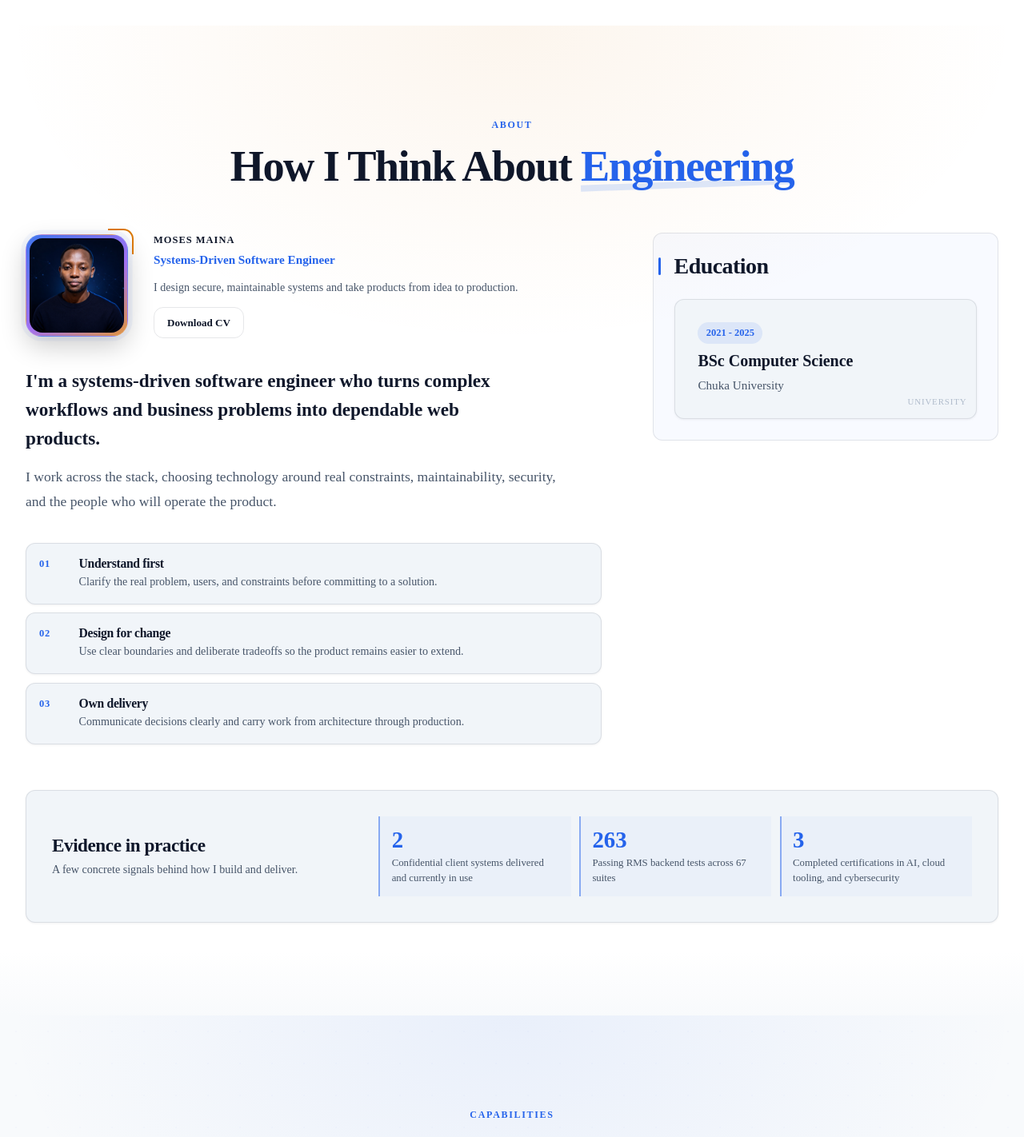
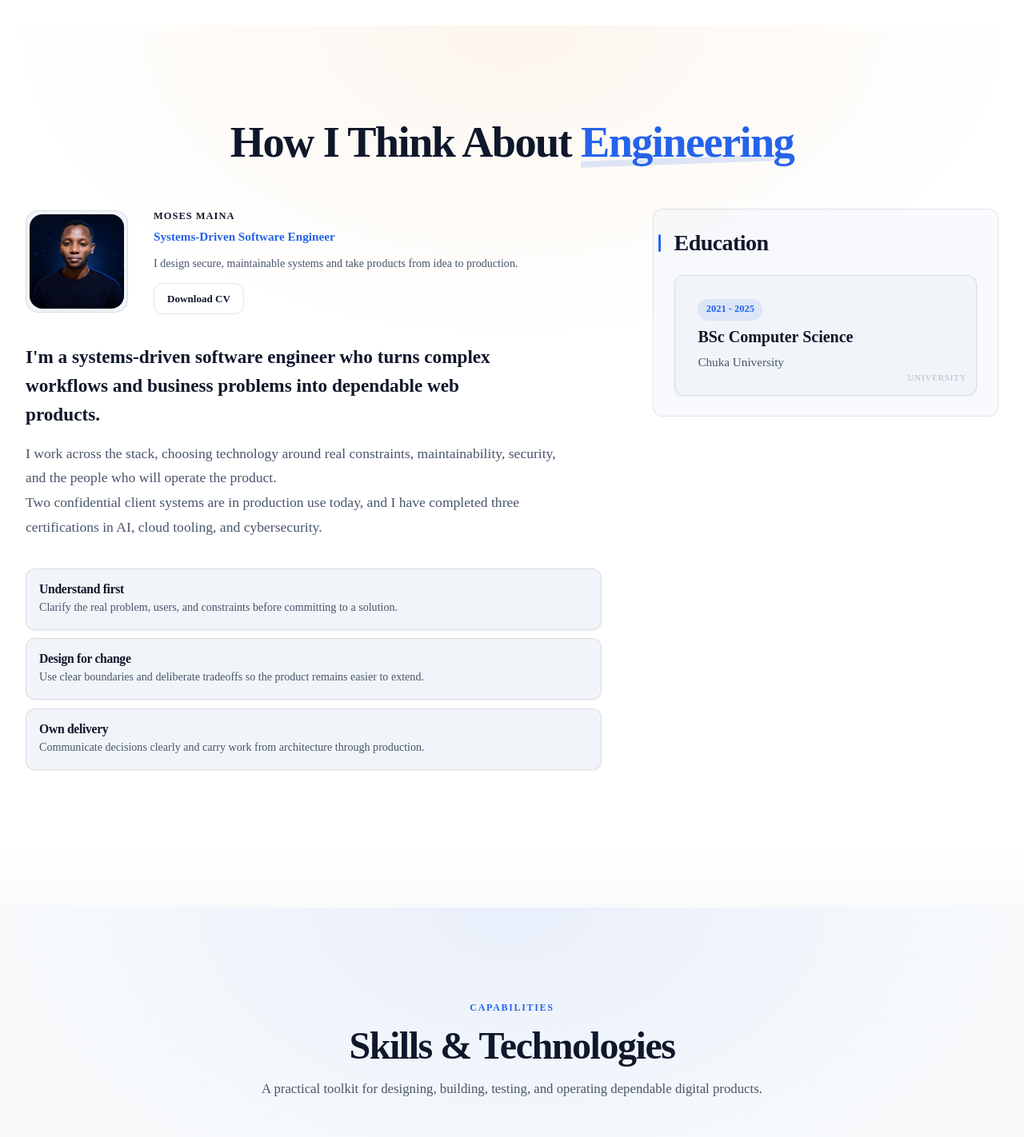
Before and after one commit to CamlineKe/portfolio, a Next.js app: page / in a window 1280 px wide. Shown: the part 4086-5508 px from the top of the page at 80% size. Built offline with nearby package versions, Linux system fonts and the light colour scheme.

Commit message:
refactor(about): simplify evidence and portrait frame
Remove the metric strip and count-up, fold proof into prose, and replace
the gradient portrait frame with a token border. Drop gsap.

```diff
--- a/components/About.tsx
+++ b/components/About.tsx
@@ -2,7 +2,6 @@ import React from 'react';
 import Image from 'next/image';
 import { motion, useReducedMotion } from 'framer-motion';
 import { useCanHover } from '../hooks/useCanHover';
-import { useCountUp } from '../hooks/useScrollAnimation';
 import {
   createContainerVariants,
   createItemVariants,
@@ -50,22 +49,6 @@ const About: React.FC = () => {
     },
   ];
 
-  const evidence = [
-    {
-      value: '2',
-      label: 'Confidential client systems delivered and currently in use',
-    },
-    {
-      value: '263',
-      label: 'Passing RMS backend tests across 67 suites',
-    },
-    {
-      value: '3',
-      label: 'Completed certifications in AI, cloud tooling, and cybersecurity',
-    },
-  ];
-
-  const countUpRef = useCountUp();
   const containerVariants = createContainerVariants(Boolean(prefersReducedMotion), 0.18);
   const itemVariants = createItemVariants(Boolean(prefersReducedMotion), 24, 0.55);
 
@@ -79,16 +62,12 @@ const About: React.FC = () => {
           whileInView="visible"
           viewport={sectionViewport}
         >
-          <motion.p className={styles.eyebrow} variants={itemVariants}>
-            About
-          </motion.p>
           <motion.h2 className={styles.title} variants={itemVariants}>
             How I Think About <span className={styles.highlight}>Engineering</span>
           </motion.h2>
 
           <div className={styles.gridContainer}>
             <motion.div className={styles.leftColumn} variants={itemVariants}>
-              {/* Portrait moved from Hero */}
               <div className={styles.portraitBlock}>
                 <div className={styles.portraitFrame}>
                   <Image
@@ -130,6 +109,10 @@ const About: React.FC = () => {
                   maintainability, security, and the people who will operate the
                   product.
                 </p>
+                <p className={styles.text}>
+                  Two confidential client systems are in production use today, and I have
+                  completed three certifications in AI, cloud tooling, and cybersecurity.
+                </p>
               </div>
 
               <div
@@ -137,21 +120,16 @@ const About: React.FC = () => {
                 role="list"
                 aria-label="Working principles"
               >
-                {workingPrinciples.map((principle, index) => (
+                {workingPrinciples.map((principle) => (
                   <div
                     className={styles.principle}
                     key={principle.title}
                     role="listitem"
                   >
-                    <span className={styles.principleNumber} aria-hidden="true">
-                      {String(index + 1).padStart(2, '0')}
-                    </span>
-                    <div>
-                      <h3 className={styles.principleTitle}>{principle.title}</h3>
-                      <p className={styles.principleDescription}>
-                        {principle.description}
-                      </p>
-                    </div>
+                    <h3 className={styles.principleTitle}>{principle.title}</h3>
+                    <p className={styles.principleDescription}>
+                      {principle.description}
+                    </p>
                   </div>
                 ))}
               </div>
@@ -182,27 +160,6 @@ const About: React.FC = () => {
               </div>
             </motion.div>
           </div>
-
-          <motion.div
-            className={styles.evidenceSection}
-            variants={itemVariants}
-            ref={countUpRef}
-          >
-            <div className={styles.evidenceHeader}>
-              <h3 className={styles.evidenceTitle}>Evidence in practice</h3>
-              <p className={styles.evidenceIntro}>
-                A few concrete signals behind how I build and deliver.
-              </p>
-            </div>
-            <div className={styles.evidenceGrid}>
-              {evidence.map((item) => (
-                <div className={styles.evidenceItem} key={item.label}>
-                  <strong data-count={item.value}>{item.value}</strong>
-                  <span>{item.label}</span>
-                </div>
-              ))}
-            </div>
-          </motion.div>
         </motion.div>
       </div>
     </section>
--- a/hooks/useScrollAnimation.ts
+++ /dev/null
@@ -1,131 +0,0 @@
-import { useEffect, useRef } from 'react';
-import { gsap } from 'gsap';
-import { ScrollTrigger } from 'gsap/dist/ScrollTrigger';
-
-if (typeof window !== 'undefined') {
-  gsap.registerPlugin(ScrollTrigger);
-}
-
-/**
- * Stagger-reveal children of a container when it enters the viewport.
- * Each direct child fades in and slides up.
- */
-export function useStaggerReveal(
-  selector: string,
-  options?: { y?: number; stagger?: number; duration?: number; start?: string }
-) {
-  const containerRef = useRef<HTMLDivElement>(null);
-
-  useEffect(() => {
-    const container = containerRef.current;
-    if (!container) return;
-
-    const prefersReduced = window.matchMedia(
-      '(prefers-reduced-motion: reduce)'
-    ).matches;
-    if (prefersReduced) return;
-
-    const elements = container.querySelectorAll(selector);
-    if (!elements.length) return;
-
-    gsap.set(elements, { opacity: 0, y: options?.y ?? 24 });
-
-    const trigger = ScrollTrigger.create({
-      trigger: container,
-      start: options?.start ?? 'top 82%',
-      once: true,
-      onEnter: () => {
-        gsap.to(elements, {
-          opacity: 1,
-          y: 0,
-          duration: options?.duration ?? 0.55,
-          stagger: options?.stagger ?? 0.1,
-          ease: 'power3.out',
-        });
-      },
-    });
-
-    return () => trigger.kill();
-  }, [selector, options?.y, options?.stagger, options?.duration, options?.start]);
-
-  return containerRef;
-}
-
-/**
- * Parallax: shift an element on the Y axis as the user scrolls through it.
- */
-export function useParallax(amount: number = 30) {
-  const ref = useRef<HTMLDivElement>(null);
-
-  useEffect(() => {
-    const el = ref.current;
-    if (!el) return;
-
-    const prefersReduced = window.matchMedia(
-      '(prefers-reduced-motion: reduce)'
-    ).matches;
-    if (prefersReduced) return;
-
-    const tween = gsap.to(el, {
-      y: amount,
-      ease: 'none',
-      scrollTrigger: {
-        trigger: el,
-        start: 'top bottom',
-        end: 'bottom top',
-        scrub: true,
-      },
-    });
-
-    return () => {
-      tween.scrollTrigger?.kill();
-      tween.kill();
-    };
-  }, [amount]);
-
-  return ref;
-}
-
-/**
- * Count-up animation: animate a number from 0 to its value when in view.
- */
-export function useCountUp() {
-  const containerRef = useRef<HTMLDivElement>(null);
-
-  useEffect(() => {
-    const container = containerRef.current;
-    if (!container) return;
-
-    const prefersReduced = window.matchMedia(
-      '(prefers-reduced-motion: reduce)'
-    ).matches;
-    if (prefersReduced) return;
-
-    const elements = container.querySelectorAll('[data-count]');
-    if (!elements.length) return;
-
-    const trigger = ScrollTrigger.create({
-      trigger: container,
-      start: 'top 80%',
-      once: true,
-      onEnter: () => {
-        elements.forEach((el) => {
-          const target = parseInt(el.getAttribute('data-count') || '0', 10);
-          const obj = { val: 0 };
-          gsap.to(obj, {
-            val: target,
-            duration: 0.8,
-            ease: 'power2.out',
-            onUpdate: () => {
-              el.textContent = Math.round(obj.val).toString();
-            },
-          });
-        });
-      },
-    });
-
-    return () => trigger.kill();
-  }, []);
-
-  return containerRef;
-}
--- a/package.json
+++ b/package.json
@@ -14,7 +14,6 @@
     "@react-three/fiber": "^9.7.0",
     "framer-motion": "latest",
     "geist": "^1.7.2",
-    "gsap": "^3.15.0",
     "next": "^15.4.10",
     "nodemailer": "^7.0.5",
     "react": "latest",
--- a/styles/About.module.css
+++ b/styles/About.module.css
@@ -34,17 +34,6 @@
 .aboutContainer {
   position: relative;
   z-index: 1;
-}
-
-.eyebrow {
-  margin: 0 0 0.65rem;
-  font-family: var(--font-mono);
-  color: var(--color-accent);
-  font-size: 0.75rem;
-  font-weight: 600;
-  letter-spacing: 0.14em;
-  text-align: center;
-  text-transform: uppercase;
 }
 
 .title {
@@ -102,29 +91,9 @@
   flex: 0 0 auto;
   aspect-ratio: 1;
   padding: 0.25rem;
-  border: 1px solid rgba(255, 255, 255, 0.1);
-  border-radius: 1.25rem;
-  background: linear-gradient(
-    145deg,
-    rgba(var(--color-accent-rgb), 0.88),
-    rgba(124, 58, 237, 0.72) 56%,
-    rgba(var(--color-spark-rgb), 0.78)
-  );
-  box-shadow:
-    0 0.75rem 2rem rgba(0, 0, 0, 0.2),
-    0 0 0 0.35rem rgba(var(--color-accent-rgb), 0.05);
-}
-
-.portraitFrame::after {
-  content: '';
-  position: absolute;
-  top: -0.5rem;
-  right: -0.5rem;
-  width: 2rem;
-  height: 2rem;
-  border-top: 2px solid var(--color-spark);
-  border-right: 2px solid var(--color-spark);
-  border-radius: 0 0.8rem 0 0;
+  border: 1px solid var(--color-border);
+  border-radius: var(--radius-lg);
+  background: var(--color-surface-elevated);
 }
 
 .avatar {
@@ -240,23 +209,11 @@
 }
 
 .principle {
-  display: grid;
-  grid-template-columns: 2.25rem minmax(0, 1fr);
-  gap: 0.85rem;
   padding: 1rem;
   border: 1px solid var(--color-border);
   border-radius: var(--radius-md);
   background: var(--color-surface-elevated);
   box-shadow: var(--shadow-card);
-}
-
-.principleNumber {
-  font-family: var(--font-mono);
-  color: var(--color-accent);
-  font-size: 0.78rem;
-  font-weight: 700;
-  letter-spacing: 0.06em;
-  line-height: 1.5;
 }
 
 .principleTitle {
@@ -367,61 +324,6 @@
   opacity: 0.7;
 }
 
-.evidenceSection {
-  display: grid;
-  grid-template-columns: minmax(12rem, 0.65fr) minmax(0, 1.35fr);
-  gap: clamp(1.5rem, 4vw, 3.5rem);
-  align-items: center;
-  padding: clamp(1.25rem, 3vw, 2rem);
-  border: 1px solid var(--color-border);
-  border-radius: var(--radius-md);
-  background: var(--color-surface-elevated);
-  box-shadow: var(--shadow-card);
-}
-
-.evidenceTitle {
-  margin: 0 0 0.4rem;
-  color: var(--color-text-primary);
-  font-size: clamp(1.1rem, 2.5vw, 1.45rem);
-}
-
-.evidenceIntro {
-  max-width: 22rem;
-  margin: 0;
-  color: var(--color-text-secondary);
-  font-size: 0.88rem;
-  line-height: 1.55;
-}
-
-.evidenceGrid {
-  display: grid;
-  grid-template-columns: repeat(3, minmax(0, 1fr));
-  gap: 0.65rem;
-}
-
-.evidenceItem {
-  display: flex;
-  flex-direction: column;
-  min-width: 0;
-  gap: 0.35rem;
-  padding: 0.9rem;
-  border-left: 2px solid rgba(var(--color-accent-rgb), 0.5);
-  background: rgba(var(--color-accent-rgb), 0.03);
-}
-
-.evidenceItem strong {
-  font-family: var(--font-mono);
-  color: var(--color-accent);
-  font-size: clamp(1.35rem, 3vw, 1.8rem);
-  line-height: 1;
-}
-
-.evidenceItem span {
-  color: var(--color-text-secondary);
-  font-size: 0.8rem;
-  line-height: 1.45;
-}
-
 @media (max-width: 1024px) {
   .gridContainer {
     grid-template-columns: 1fr;
@@ -442,25 +344,6 @@
     padding-block: var(--section-space-compact);
   }
 
-  .evidenceSection {
-    grid-template-columns: 1fr;
-  }
-
-  .evidenceIntro {
-    max-width: var(--content-measure);
-  }
-}
-
-@media (max-width: 640px) {
-  .evidenceGrid {
-    grid-template-columns: 1fr;
-  }
-
-  .evidenceItem {
-    display: grid;
-    grid-template-columns: 3.2rem minmax(0, 1fr);
-    align-items: center;
-  }
 }
 
 @media (prefers-reduced-motion: reduce) {
```
Also changed, not shown: 1 other file (tests, documents, lock files or other folders).
